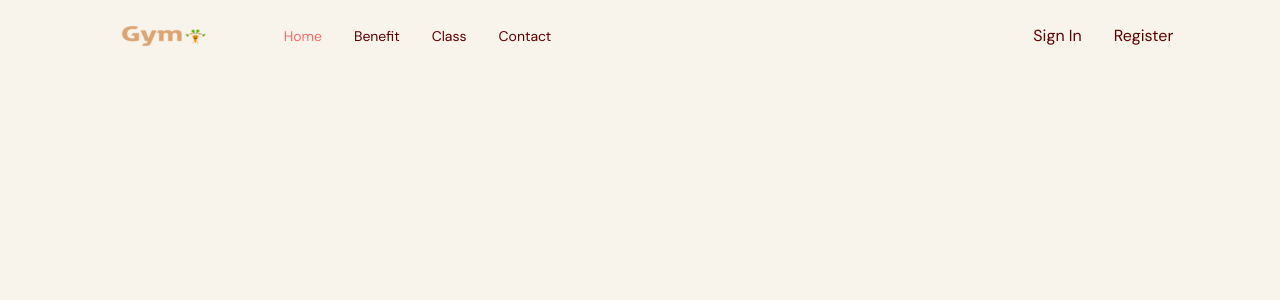
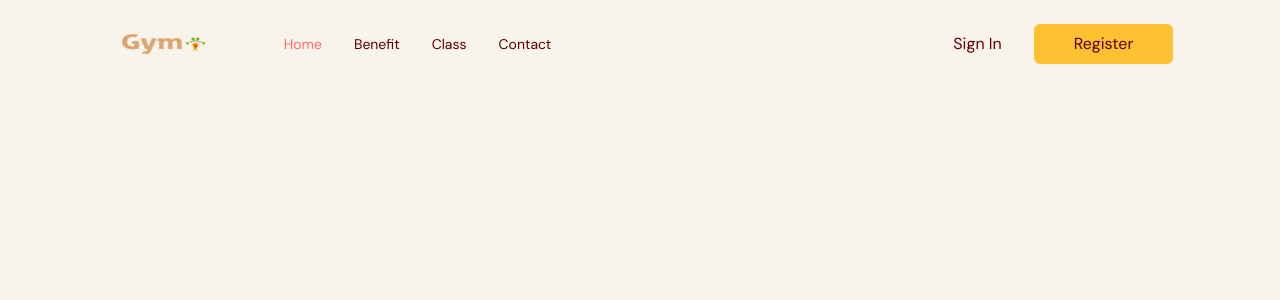
Before and after one commit to amh6281/Fitness-App, a React (Vite) app: page / in a window 1280 px wide. Shown: the top 300 px of the page. Built offline with nearby package versions, Linux system fonts and the light colour scheme.

Commit message:
ActionButton component 생성 2022.01.19
버튼에 마우스 hover시 색상이 바뀌고, 해당 페이지로 이동하는 ActionButton 컴포넌트를 생성한다.

```diff
--- /dev/null
+++ b/src/components/actionButton/ActionButton.tsx
@@ -0,0 +1,22 @@
+import { SelectedPage } from "@/shared/types";
+import React from "react";
+import AnchorLink from "react-anchor-link-smooth-scroll";
+
+type Props = {
+  children: React.ReactNode;
+  setSelectedPage: (value: SelectedPage) => void;
+};
+
+const ActionButton = ({ children, setSelectedPage }: Props) => {
+  return (
+    <AnchorLink
+      className="rounded-md bg-secondary-500 px-10 py-2 hover:bg-primary-500 hover:text-white"
+      onClick={() => setSelectedPage(SelectedPage.Contact)}
+      href={`#${SelectedPage.Contact}`}
+    >
+      {children}
+    </AnchorLink>
+  );
+};
+
+export default ActionButton;
--- a/src/components/navbar/index.tsx
+++ b/src/components/navbar/index.tsx
@@ -4,6 +4,7 @@ import Logo from "../../assets/Logo.png";
 import Link from "./Link";
 import { SelectedPage } from "@/shared/types";
 import useMediaQuery from "@/hooks/useMediaQuery";
+import ActionButton from "../actionButton/ActionButton";
 
 type Props = {
   selectedPage: SelectedPage;
@@ -50,7 +51,9 @@ const Navbar = ({ selectedPage, setSelectedPage }: Props) => {
                 </div>
                 <div className={`${flexBetween} gap-8`}>
                   <p>Sign In</p>
-                  <button>Register</button>
+                  <ActionButton setSelectedPage={setSelectedPage}>
+                    Register
+                  </ActionButton>
                 </div>
               </div>
             ) : (
```
